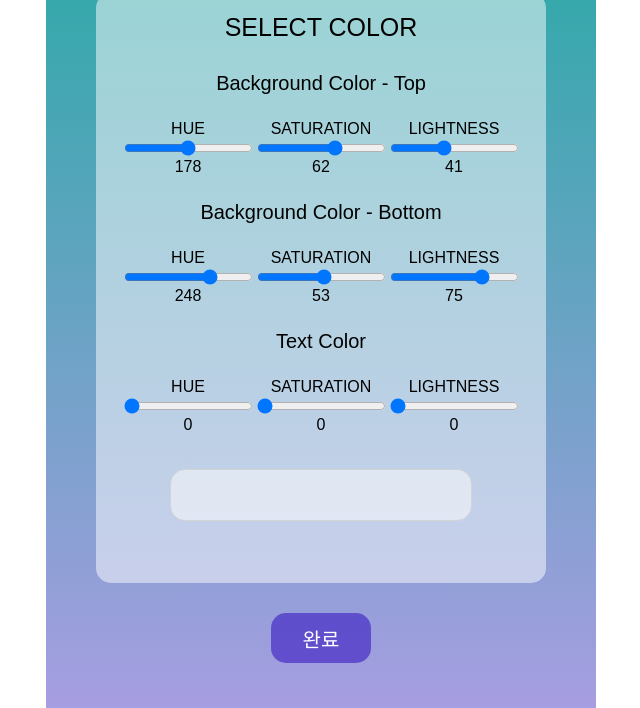
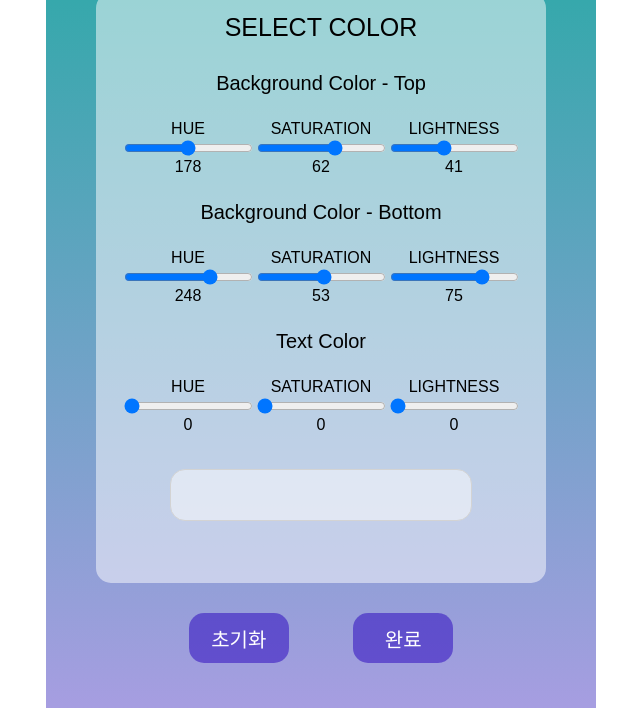
Before and after one commit to hyeryahn/Todo, a website: page settings.html in a window 1280 px wide. Shown: the part 92-800 px from the top of the page, without its empty margins (319-959 px from the left). Drawn offline with Linux system fonts and the light colour scheme.

Commit message:
clear button added

```diff
--- a/resources/css/settings.css
+++ b/resources/css/settings.css
@@ -72,7 +72,7 @@ form {
 
 }
 
-#doneInSettings {
+#doneInSettings, #reset {
     margin: 30px;
     width: 100px;
     height: 50px;
--- a/resources/js/settings.js
+++ b/resources/js/settings.js
@@ -62,5 +62,8 @@ window.onload = function () {
 
     preview.appendChild(sampleText);
 
-
+    const reset = document.getElementById('reset');
+    reset.addEventListener('click',function(){
+        localStorage.clear();
+    })
 };
--- a/settings.html
+++ b/settings.html
@@ -92,6 +92,7 @@
             </div>
         </main>
         <footer id="footer">
+            <button id="reset">초기화</button>
             <a href="index.html"><button id="doneInSettings">완료</button></a>
         </footer>
     </div>
```
